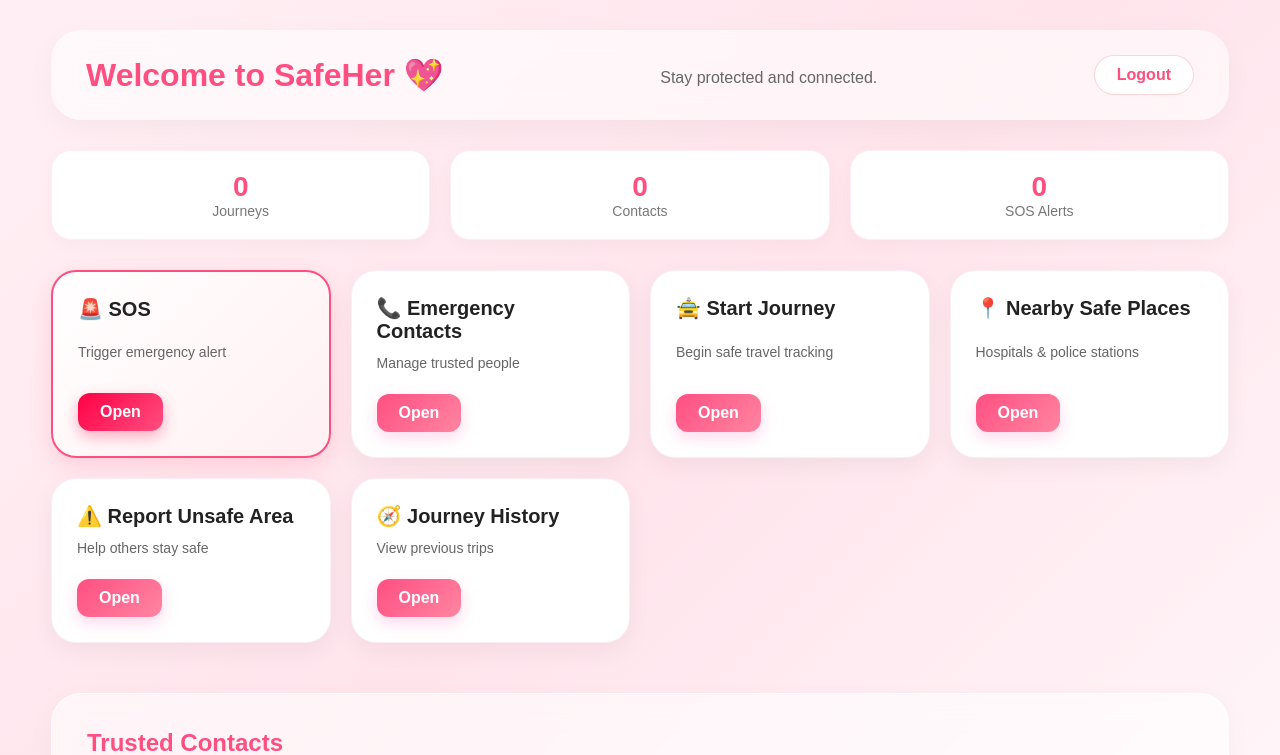
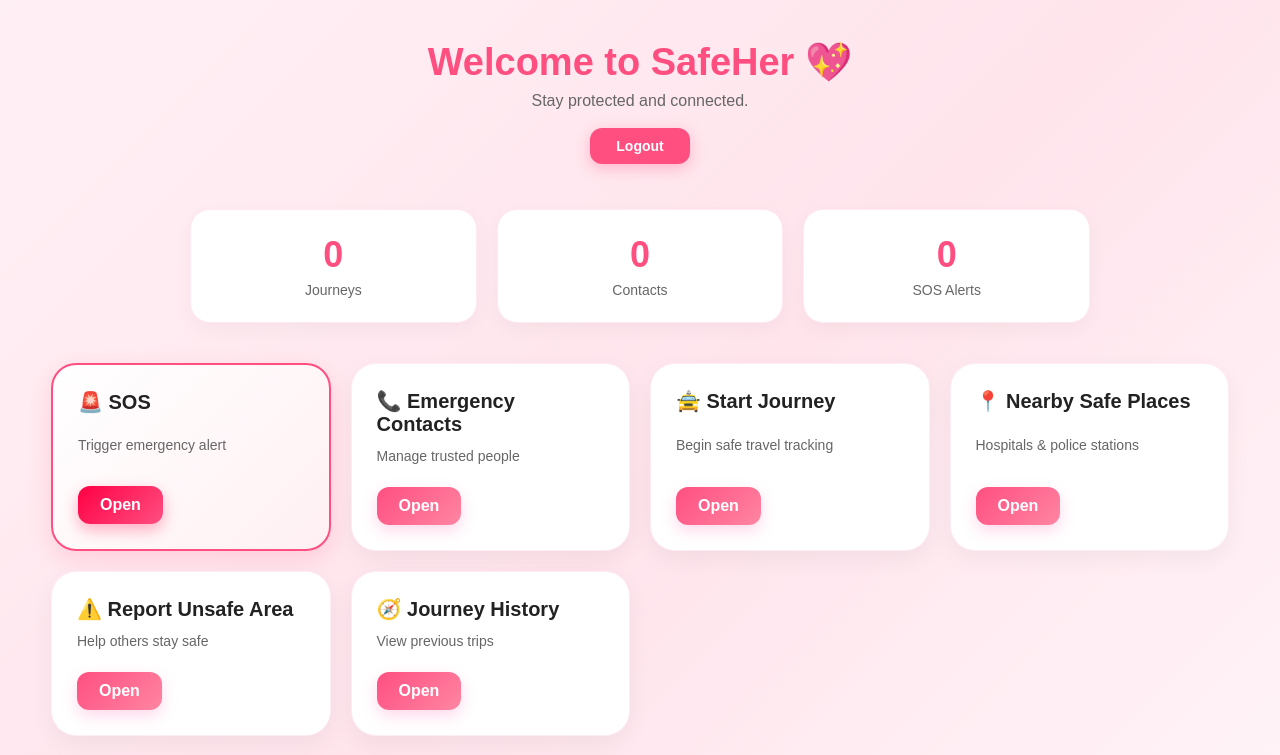
Before and after one commit to ishaagarwal18/SafeHer, a Django app: page /dashboard/ in a window 1280 px wide. Shown: the top 755 px of the page. Run offline with Django 5.2, Linux system fonts and the light colour scheme; data that the repository does not hold is empty.

Commit message:
Center top section and logout button matching backend screenshot

```diff
--- a/Backend/static/css/dashboard.css
+++ b/Backend/static/css/dashboard.css
@@ -20,42 +20,43 @@ body {
 
 /* TOP SECTION */
 .top-section {
-  display: flex;
-  justify-content: space-between;
-  align-items: center;
-  margin-bottom: 30px;
-  background: rgba(255, 255, 255, 0.6);
-  backdrop-filter: blur(15px);
-  padding: 25px 35px;
-  border-radius: 30px;
-  box-shadow: 0 10px 30px rgba(0, 0, 0, 0.04);
+  text-align: center;
+  margin-bottom: 35px;
+  padding: 10px 0;
 }
 
 .top-section h1 {
   color: #ff4f81;
-  font-size: 32px;
+  font-size: 38px;
+  font-weight: 700;
+  margin-bottom: 8px;
 }
 
 .top-section p {
   color: #666;
-  margin-top: 5px;
+  font-size: 16px;
+  margin-bottom: 18px;
 }
 
 .logout-btn {
-  padding: 10px 22px;
-  background: white;
-  color: #ff4f81;
-  border: 1px solid rgba(255, 182, 193, 0.6);
-  border-radius: 20px;
+  display: inline-block;
+  padding: 10px 26px;
+  background: #ff4f81;
+  color: white;
+  border-radius: 12px;
   text-decoration: none;
   font-weight: 600;
+  font-size: 14px;
+  box-shadow: 0 4px 15px rgba(255, 79, 129, 0.35);
   transition: all 0.3s ease;
+  border: none;
   cursor: pointer;
 }
 
 .logout-btn:hover {
-  background: #ff4f81;
-  color: white;
+  background: #ff2d6f;
+  transform: translateY(-2px);
+  box-shadow: 0 6px 20px rgba(255, 79, 129, 0.45);
 }
 
 /* STATS BAR */
@@ -63,26 +64,30 @@ body {
   display: grid;
   grid-template-columns: repeat(3, 1fr);
   gap: 20px;
-  margin-bottom: 30px;
+  max-width: 900px;
+  margin: 0 auto 40px auto;
 }
 
 .stat-card {
   background: white;
-  padding: 20px 30px;
+  padding: 24px 30px;
   border-radius: 20px;
-  box-shadow: 0 5px 20px rgba(0, 0, 0, 0.03);
-  border: 1px solid rgba(255, 220, 235, 0.5);
+  box-shadow: 0 6px 20px rgba(0, 0, 0, 0.04);
+  border: 1px solid rgba(255, 220, 235, 0.6);
   text-align: center;
 }
 
 .stat-card h2 {
   color: #ff4f81;
-  font-size: 28px;
+  font-size: 36px;
+  font-weight: 700;
+  margin-bottom: 6px;
 }
 
 .stat-card p {
-  color: #777;
+  color: #666;
   font-size: 14px;
+  font-weight: 500;
 }
 
 /* GRID - 4 CARDS PER ROW */
```
Also changed, not shown: Frontend/src/styles/dashboard.css (+29 -24 lines).
